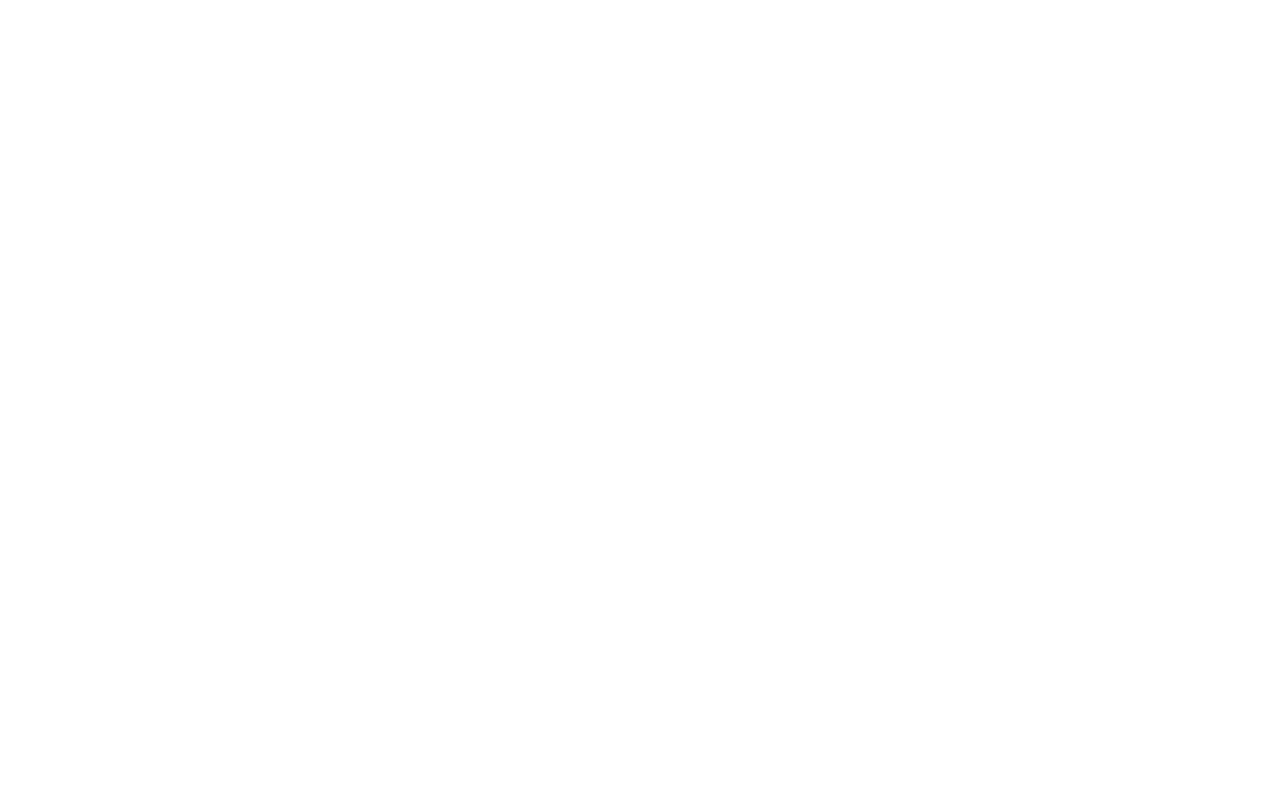
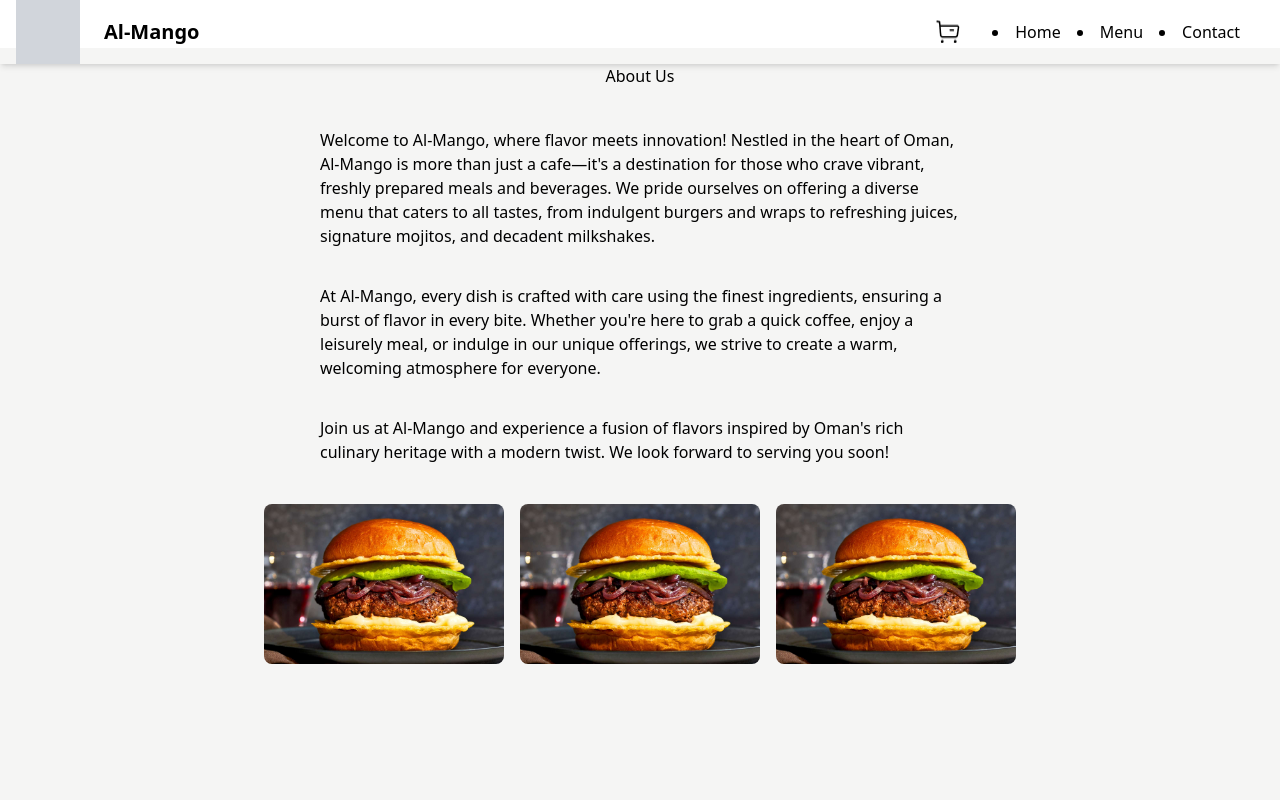
Before and after one commit to Adhil-tp/Al-mango, a React (Vite) app: page /about in a window 1280 px wide. Before the commit this address had no page. Shown: the top 800 px of the page. Built offline with nearby package versions, Linux system fonts and the light colour scheme.

Commit message:
About page added

```diff
--- a/src/App.jsx
+++ b/src/App.jsx
@@ -8,6 +8,7 @@
 import viteLogo from "/vite.svg"
 import AppLayout from "./components/AppLayout"
 import Home from "./pages/Home"
+import About from "./pages/About"
 
 function App() {
   return (
@@ -17,7 +18,7 @@
           <Route index element={<Home />}  />
           <Route path="/menu" element={<Menu />} />
           <Route path="/product" element={<ProductsDetails />} />
-          {/* <Route path="cart" element={<Cart />} /> */}
+          <Route path="/about" element={<About />} />
         </Route>
       </Routes>
     </BrowserRouter>
--- /dev/null
+++ b/src/pages/About.jsx
@@ -0,0 +1,24 @@
+import React from "react";
+import ProductImage from "../assets/images/ProductImage.jpg"
+
+const About = () => {
+    return (
+        <div className="w-screen h-screen bg-stone-100 flex flex-col items-center pt-4">
+            <h1>About Us</h1>
+            <div className="flex flex-col gap-9 xs:w-3/4 lg:w-1/2 pt-10">
+                <p>Welcome to Al-Mango, where flavor meets innovation! Nestled in the heart of Oman, Al-Mango is more than just a cafe—it's a destination for those who crave vibrant, freshly prepared meals and beverages. We pride ourselves on offering a diverse menu that caters to all tastes, from indulgent burgers and wraps to refreshing juices, signature mojitos, and decadent milkshakes.</p>
+
+                <p> At Al-Mango, every dish is crafted with care using the finest ingredients, ensuring a burst of flavor in every bite. Whether you're here to grab a quick coffee, enjoy a leisurely meal, or indulge in our unique offerings, we strive to create a warm, welcoming atmosphere for everyone.</p>
+
+                <p> Join us at Al-Mango and experience a fusion of flavors inspired by Oman's rich culinary heritage with a modern twist. We look forward to serving you soon!</p>
+            </div>
+            <div className="pt-10 gap-4 flex xs:flex-col md:flex-row xs:w-3/4 md:w-1/2 mx-auto justify-center items-center">
+                <img className="xs:w-48 md:w-60 rounded-lg" src={ProductImage} alt="branch1" />
+                <img className="xs:w-48 md:w-60 rounded-lg" src={ProductImage} alt="branch2" />
+                <img className="xs:w-48 md:w-60 rounded-lg" src={ProductImage} alt="branch3" />
+            </div>
+        </div>
+    )
+}
+
+export default About
```
